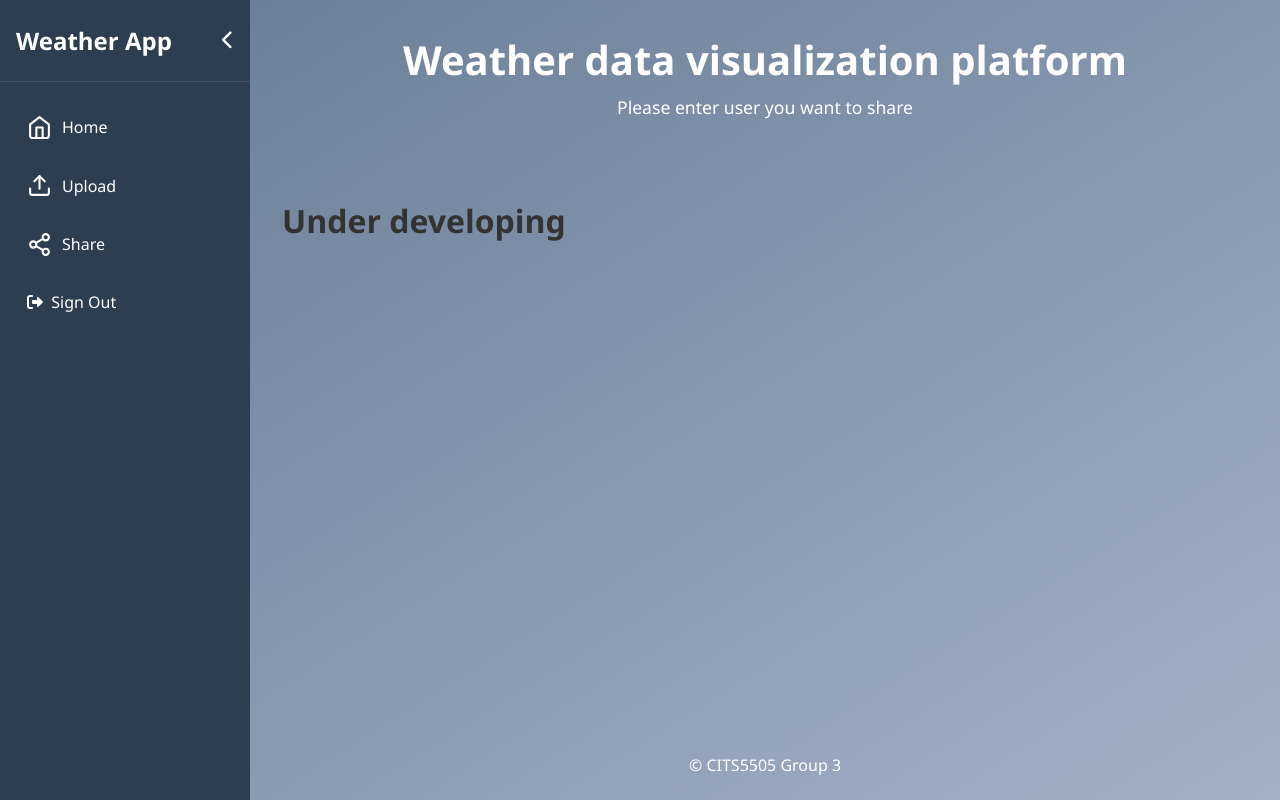
After one commit to bilibilistack/CITS5505MasterGroup3, a Flask app: template app/templates/share.html in a window 1280 px wide. The commit adds this page. Run offline with Flask 3, Linux system fonts and the light colour scheme; the template is opened without the code that fills it, so the values that code supplies are empty.

Commit message:
Add share page
Add share page and fix links to share page

```diff
--- a/app/routes.py
+++ b/app/routes.py
@@ -17,3 +17,8 @@ def homechart():
 @login_required
 def upload():
     return render_template('upload.html')
+
+@application.route('/share', methods=['GET', 'POST'])
+@login_required
+def share():
+    return render_template('share.html')
--- a/app/templates/base.html
+++ b/app/templates/base.html
@@ -6,6 +6,7 @@
     <title>{% block title %}Weather App{% endblock %}</title>
     <!-- Common CSS -->
     <link rel="stylesheet" href="https://cdnjs.cloudflare.com/ajax/libs/font-awesome/6.0.0/css/all.min.css">
+    <link rel="stylesheet" href="{{ url_for('static', filename='/chart/base.css') }}">
     {% block extra_css %}{% endblock %}
     <!-- Common JS -->
     <script src="https://cdnjs.cloudflare.com/ajax/libs/jquery/3.6.0/jquery.min.js" defer></script>
@@ -31,7 +32,7 @@
                         <i class="nav-icon upload-icon"></i>
                         <span class="nav-text">Upload</span>
                     </a>
-                    <a href="#" class="nav-item" id="nav-share">
+                    <a href="{{ url_for('share') }}" class="nav-item" id="nav-share">
                         <i class="nav-icon share-icon"></i>
                         <span class="nav-text">Share</span>
                     </a>
--- /dev/null
+++ b/app/templates/share.html
@@ -0,0 +1,19 @@
+{% extends "base.html" %}
+
+{% block title %}Share your idea to friends!{% endblock %}
+
+{% block extra_css %}
+<!-- <link rel="stylesheet" href="{{ url_for('static', filename='upload/upload.css') }}"> -->
+{% endblock %}
+
+{% block header_title %}Weather data visualization platform{% endblock %}
+
+{% block header_subtitle %}Please enter user you want to share{% endblock %}
+
+{% block main_content %}
+<h1>Under developing</h1>
+{% endblock %}
+
+{% block extra_end_js %}
+<!-- <script src="{{url_for('static',filename='upload/upload.js')}}"></script> -->
+{% endblock %}
```
